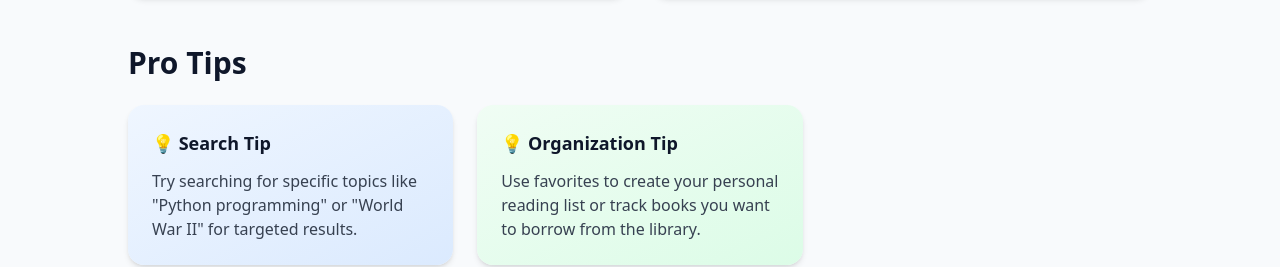
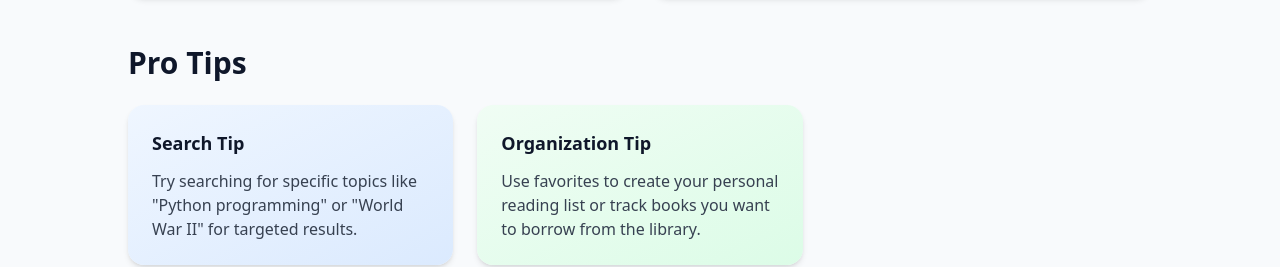
Before and after one commit to Tabytha01/Phase1_capstone_project, a plain HTML site: page lab1/about.html in a window 1280 px wide. Shown: the part 1186-1453 px from the top of the page. Drawn offline with nearby package versions, Linux system fonts and the light colour scheme.

Commit message:
adding changes on about

```diff
--- a/lab1/about.html
+++ b/lab1/about.html
@@ -127,14 +127,14 @@
 
         <div class="grid md:grid-cols-3 gap-6 ">
           <div class="bg-gradient-to-br from-blue-50 to-blue-100 rounded-2xl shadow-md p-6">
-            <h3 class="text-lg font-semibold text-slate-900 mb-3">💡 Search Tip</h3>
+            <h3 class="text-lg font-semibold text-slate-900 mb-3"> Search Tip</h3>
             <p class="text-gray-700">
               Try searching for specific topics like "Python programming" or "World War II" for targeted results.
             </p>
           </div>
 
           <div class="bg-gradient-to-br from-green-50 to-green-100 rounded-2xl shadow-md p-6">
-            <h3 class="text-lg font-semibold text-slate-900 mb-3">💡 Organization Tip</h3>
+            <h3 class="text-lg font-semibold text-slate-900 mb-3"> Organization Tip</h3>
             <p class="text-gray-700">
               Use favorites to create your personal reading list or track books you want to borrow from the library.
             </p>
```
